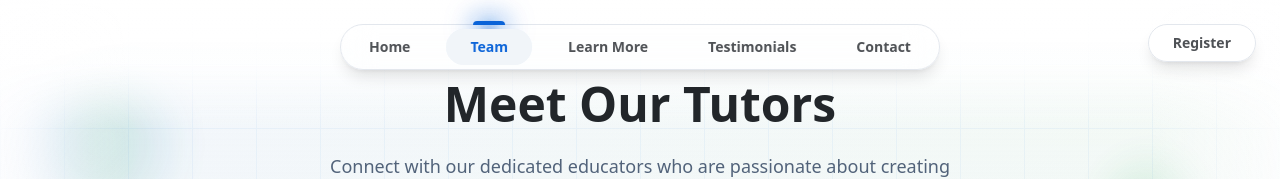
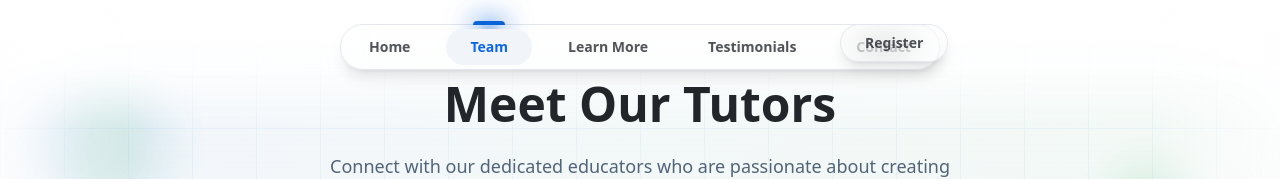
Before and after one commit to jjay123456/draft-space-project, a React (Vite) app: page /team in a window 1280 px wide. Shown: the top 179 px of the page. Built offline with nearby package versions, Linux system fonts and the light colour scheme.

Commit message:
Refactor: Adjust Register button styling

```diff
--- a/src/components/layout/PublicNavbar.tsx
+++ b/src/components/layout/PublicNavbar.tsx
@@ -16,7 +16,7 @@ const PublicNavbar = () => {
       <NavBar items={navItems} />
       <button
         onClick={() => window.open('https://docs.google.com/forms/d/e/1FAIpQLSe77zVB0lEabj5X4RMu4h40teNzhMHomjXObz9oShkMcpNRYQ/viewform', '_blank')}
-        className="fixed top-6 right-6 z-50 cursor-pointer text-sm font-semibold px-6 py-2 rounded-full transition-colors bg-background/80 border border-border backdrop-blur-lg shadow-lg text-foreground/80 hover:text-primary whitespace-nowrap"
+        className="fixed top-6 left-[calc(50%+200px)] z-50 cursor-pointer text-sm font-semibold px-6 py-2 rounded-full transition-colors bg-background/5 border border-border backdrop-blur-lg shadow-lg text-foreground/80 hover:text-primary whitespace-nowrap"
       >
         Register
       </button>
```
